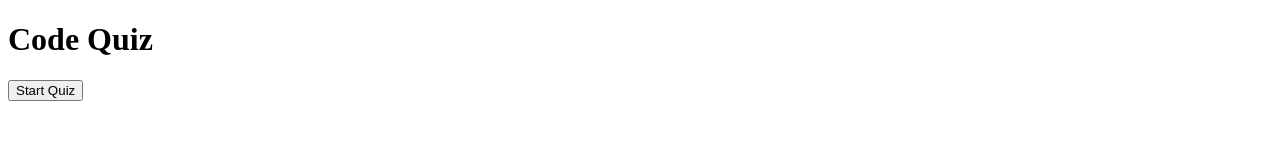
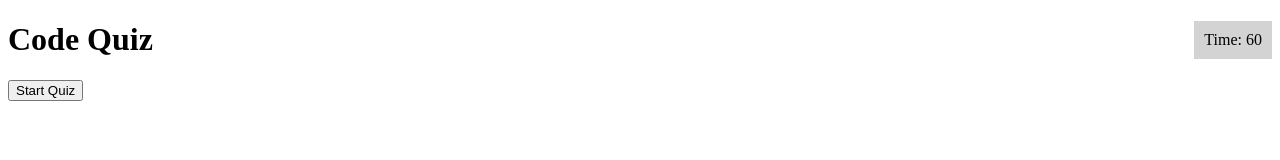
Before and after one commit to morni33/Timed-Quiz, a plain HTML site: page Assets/index.html in a window 1280 px wide. Drawn offline with Linux system fonts and the light colour scheme.

Commit message:
timer added

```diff
--- a/Assets/index.html
+++ b/Assets/index.html
@@ -7,9 +7,11 @@
     <title>Code Quiz</title>
     <link rel="stylesheet" href="style.css">
 </head>
+<!-- add timer below -->
 
 <body>
     <div id="quiz-container">
+        <div id="timer-display">Time: 60</div>
         <h1>Code Quiz</h1>
         <button id="start-btn">Start Quiz</button>
         <div id="question-container">
--- a/Assets/style.css
+++ b/Assets/style.css
@@ -10,3 +10,17 @@
 .hide {
     display: none;
 }
+
+#quiz-container {
+    position: relative;
+    /* This enables absolute positioning inside the container */
+}
+
+#timer-display {
+    position: absolute;
+    top: 0;
+    right: 0;
+    padding: 10px;
+    background-color: lightgray;
+    /* Example styling, adjust as needed */
+}
```
